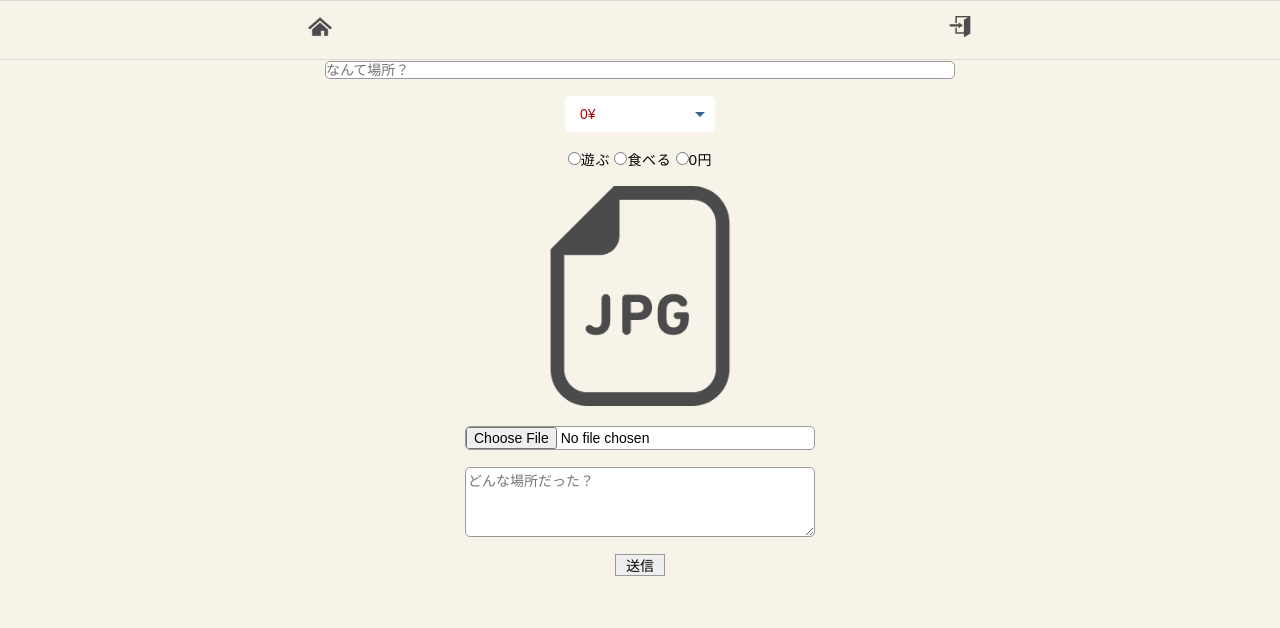
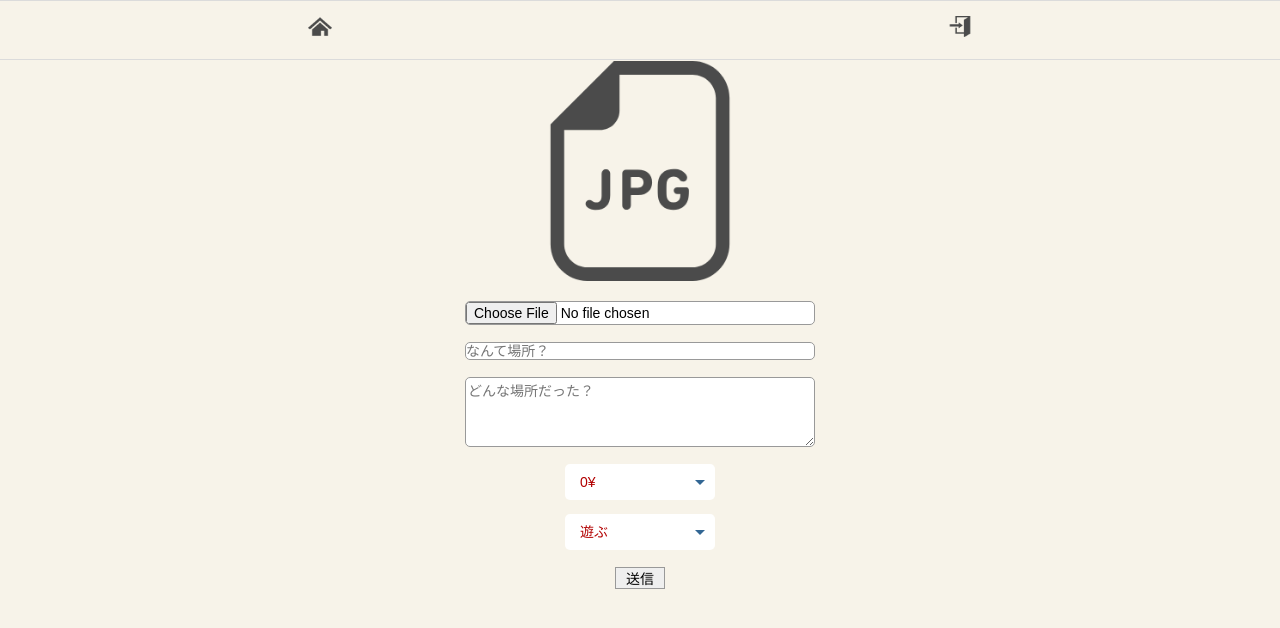
Before and after one commit to ccchumarns/instaglam, a PHP site: page /post_screen.html in a window 1280 px wide. Shown: the top 628 px of the page. Run offline with PHP 8.4, Linux system fonts and the light colour scheme; some libraries are stand-ins or nearby versions.

Commit message:
modified:   post_screen.html

```diff
--- a/api/upload_post_db.php
+++ b/api/upload_post_db.php
@@ -4,6 +4,7 @@ if(empty($_POST['title']) || empty($_FILES['upload_file']['size']) || empty($_PO
     $url = '/instaglam/post_screen.html';
     header('Location: '.$url.'?lat='.$_POST['lat'].'&lon='.$_POST['lon'].'&error=1');
 } else {
+
     //HTMLから画像の受け取り
     $file = $_FILES['upload_file'];
     //一字ファイルができているか（アップロードされているか）チェック
@@ -63,6 +64,7 @@ if(empty($_POST['title']) || empty($_FILES['upload_file']['size']) || empty($_PO
             .$geometry.
             ')';
 
+    //echo $sql;
     $db->insert($sql);
     $db->close();
 
--- a/post_screen.html
+++ b/post_screen.html
@@ -16,11 +16,31 @@
 
     <br/><br/><br/>
 
+    <ui id="error"></ui>
+
     <center>
 
       <form action="/instaglam/api/upload_post_db.php" method="post" enctype="multipart/form-data">
+
+        <span id="preview_area">
+          <img id='preview' width= auto height="220" src="img/icon/JPG.png" >
+          </div>
+        </span>
+
+        <br /><br />
+
+        <input type="file" name="upload_file" id="upload_file" class="data file" />
+
+        <br /><br />
+
         <div>
-          <input type="title" id="title" name="title" placeholder="なんて場所？" style="width:50%;">
+          <input type="title" id="title" name="title" placeholder="なんて場所？">
+        </div>
+
+        <br />
+
+        <div>
+          <textarea id="description" name="description" placeholder="どんな場所だった？"></textarea>
         </div>
 
         <br />
@@ -40,38 +60,22 @@
           </label>
         </div>
 
-        <br />
-
-        <input type="radio" name="category_id" value="2">遊ぶ
-        <input type="radio" name="category_id" value="1">食べる
-        <input type="radio" name="category_id" value="3">0円
-        <input type="hidden" id="lat" name="lat">
-        <input type="hidden" id="lon" name="lon">
-
-        <br /><br />
-
-        <span id="preview_area">
-          <img id='preview' width= auto height="220" src="img/icon/JPG.png" >
-          </div>
-        </span>
-
-        <br /><br />
-
-        <input type="file" name="upload_file" id="upload_file" class="data file" />
-
-        <br /><br />
-
         <div>
-          <textarea id="description" name="description" placeholder="どんな場所だった？"></textarea>
+          <label>
+          <select name="category_id">
+            <option value="2">遊ぶ</option>
+            <option value="1">食べる</option>
+          </select>
+          </label>
         </div>
 
         <br />
 
+        <input type="hidden" id="lat" name="lat">
+        <input type="hidden" id="lon" name="lon">
         <input type="submit" value="送信" />
 
         <br />
-
-        <ui id="error"></ui>
 
       </form>
     </center>
--- a/post_stylesheet.css
+++ b/post_stylesheet.css
@@ -179,18 +179,9 @@ select {
 	display: none;
 }
 
-input[type="description"],input[type="file"], textarea {
+input[type="description"],input[type="file"], input[type="title"], textarea {
   font: 1em sans-serif;
   width: 350px;
-  box-sizing: border-box;
-  border: 1px solid #999;
-  border-radius: 5px;
-  background: #fff;
-}
-
-input[type="title"]{
-  font: 1em sans-serif;
-  width: 150px;
   box-sizing: border-box;
   border: 1px solid #999;
   border-radius: 5px;
@@ -260,3 +251,65 @@ button {
     background-size:cover;
     height: 200px;
 }
+
+input[type=radio], input[type=checkbox] {
+  display: none;
+}
+
+.radio {
+  box-sizing: border-box;
+  -webkit-transition: background-color 0.2s linear;
+  transition: background-color 0.2s linear;
+  position: relative;
+  display: inline-block;
+  margin: 0 20px 8px 0;
+  padding: 12px 12px 12px 42px;
+  border-radius: 8px;
+  background-color: #f6f7f8;
+  vertical-align: middle;
+  cursor: pointer;
+}
+.radio:hover {
+  background-color: #e2edd7;
+}
+.radio:hover:after {
+  border-color: #53b300;
+}
+.radio:after {
+  -webkit-transition: border-color 0.2s linear;
+  transition: border-color 0.2s linear;
+  position: absolute;
+  top: 50%;
+  left: 15px;
+  display: block;
+  margin-top: -10px;
+  width: 16px;
+  height: 16px;
+  border: 2px solid #bbb;
+  border-radius: 6px;
+  content: '';
+}
+
+.radio:before {
+  -webkit-transition: opacity 0.2s linear;
+  transition: opacity 0.2s linear;
+  position: absolute;
+  top: 50%;
+  left: 19px;
+  display: block;
+  margin-top: -5px;
+  width: 1px;
+  height: 1px;
+  border-radius: 50%;
+  background-color: #53b300;
+  content: '';
+  opacity: 0;
+}
+
+input[type=radio]:checked + .radio:before {
+  opacity: 1;
+}
+
+input[type=checkbox]:checked + .checkbox:before {
+  opacity: 1;
+}
```
Also changed, not shown: img/photo/2-20180913170921-img-entrance.jpg (added), img/photo/2-20180913173831-img-entrance.jpg (added), img/photo/2-20180913174149-img-entrance.jpg (added).
